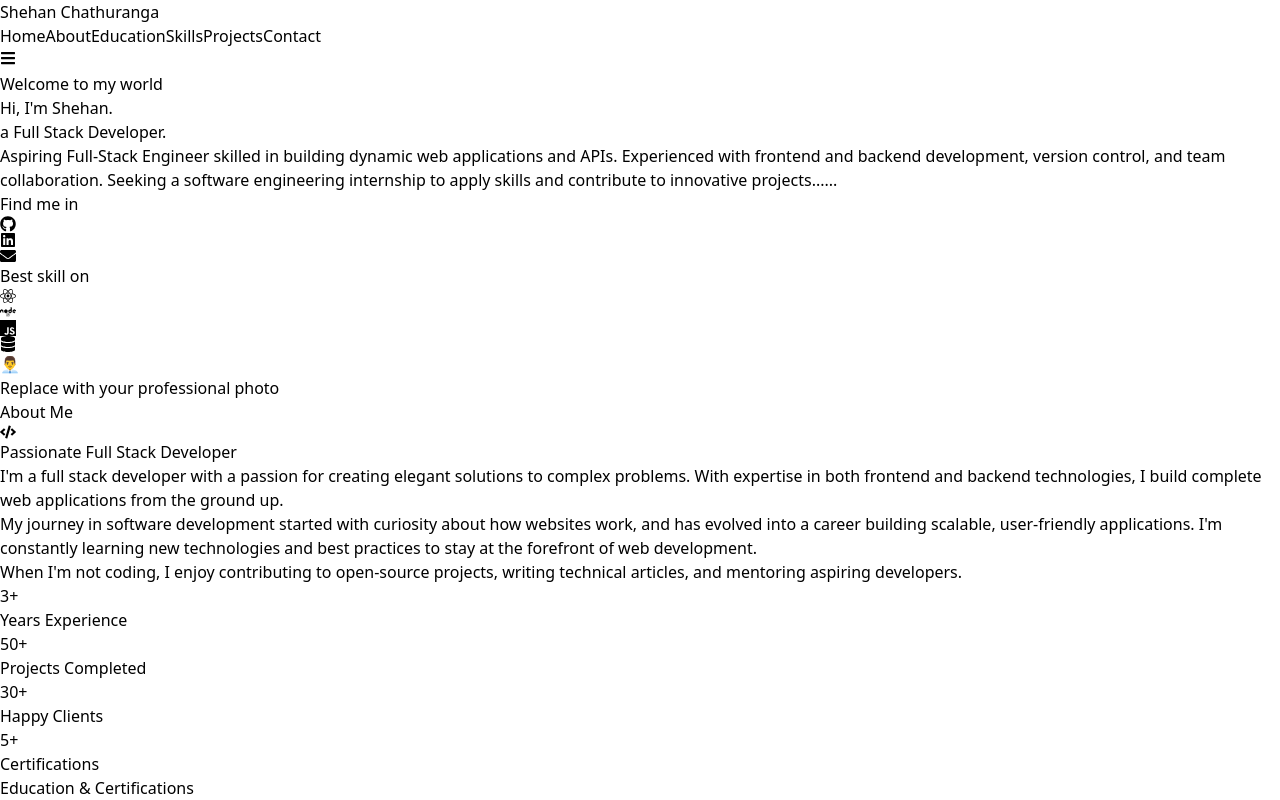
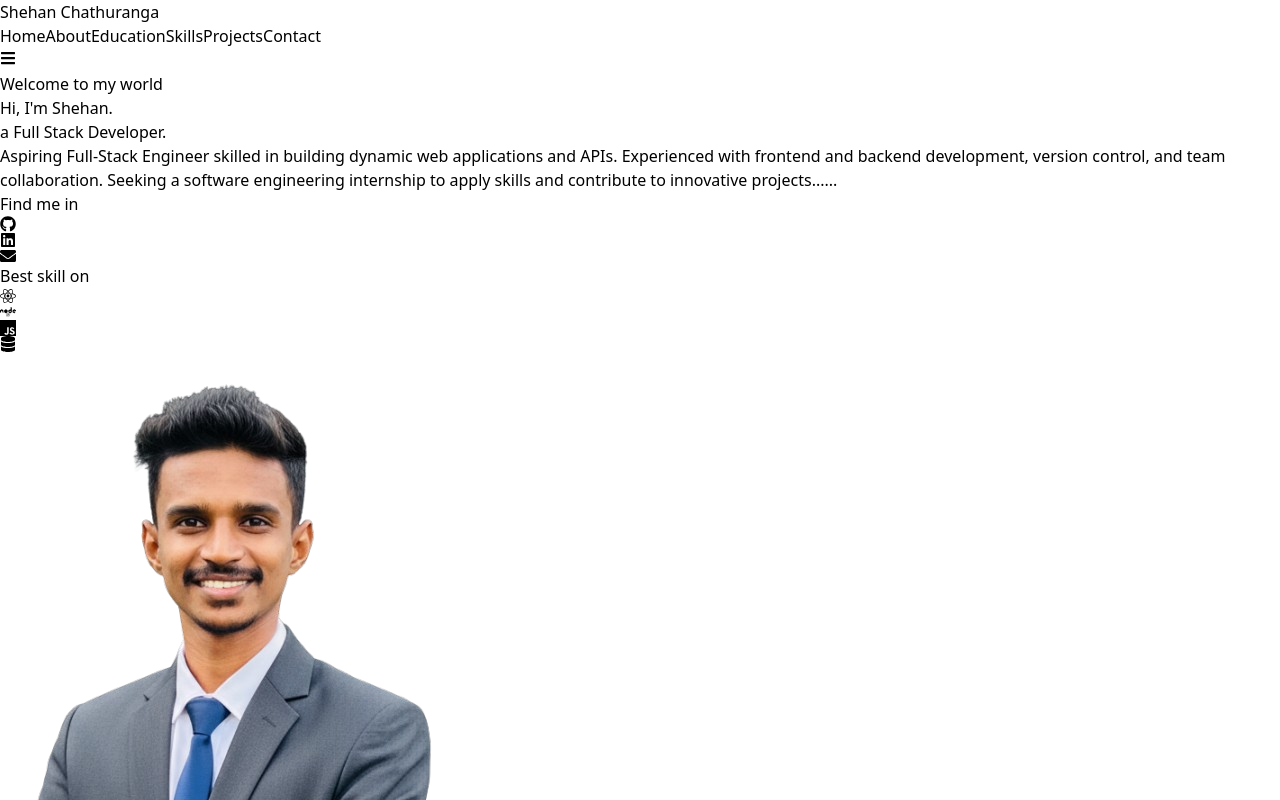
Before and after one commit to shehanchathu2/My_Portfolio, a React (Vite) app: page / in a window 1280 px wide. Shown: the top 800 px of the page. Built offline with nearby package versions, Linux system fonts and the light colour scheme.

Commit message:
implement the hame page

```diff
--- a/src/components/HomeSection.jsx
+++ b/src/components/HomeSection.jsx
@@ -4,6 +4,7 @@ import {
   FaGithub, FaLinkedin, FaEnvelope, FaReact, FaNode, FaDatabase,
 } from 'react-icons/fa';
 import { SiJavascript } from 'react-icons/si';
+import image1 from '../assets/Shehan2.png'
 
 const scrollToSection = (id) => {
   const element = document.getElementById(id);
@@ -120,24 +121,30 @@ const HomeSection = () => {
           initial={{ opacity: 0, x: 50 }}
           animate={{ opacity: 1, x: 0 }}
           transition={{ duration: 0.8, delay: 0.3 }}
-          className="relative flex justify-center items-center"
+          className="flex justify-center items-center w-full"
         >
-          <div className="relative w-full max-w-md">
+          <div className="relative w-full max-w-sm">
             {/* Background gradient effect */}
             <div className="absolute inset-0 bg-gradient-to-br from-cyan-500/20 to-purple-500/20 rounded-3xl blur-3xl"></div>
 
-            {/* Image placeholder - replace with actual image */}
-            <div className="relative bg-gradient-to-br from-gray-800 to-gray-700 rounded-3xl overflow-hidden border border-gray-700/50 shadow-2xl">
-              <div className="aspect-[3/4] flex items-center justify-center">
-                {/* Placeholder for professional image */}
-                <div className="text-center text-gray-500">
-                  <div className="text-6xl mb-4">👨‍💼</div>
-                  <p className="text-sm">Replace with your professional photo</p>
-                </div>
+            {/* Image container */}
+            <div className="relative rounded-3xl overflow-hidden">
+
+              {/* Main Image */}
+              <img
+                src={image1}
+                alt="Professional"
+                className="w-full  z-90 h-full object-cover"
+              />
+              {/* Black Gradient Card */}
+              <div className="absolute bottom-0 left-0 w-full p-5 h-2/3
+                  bg-gradient-to-t from-black/80 via-black/40 to-transparent z-1">
               </div>
             </div>
+
           </div>
         </motion.div>
+
       </div>
     </section>
   );
```
Also changed, not shown: src/assets/Shehan.png (added), src/assets/shehan2.png (added).
